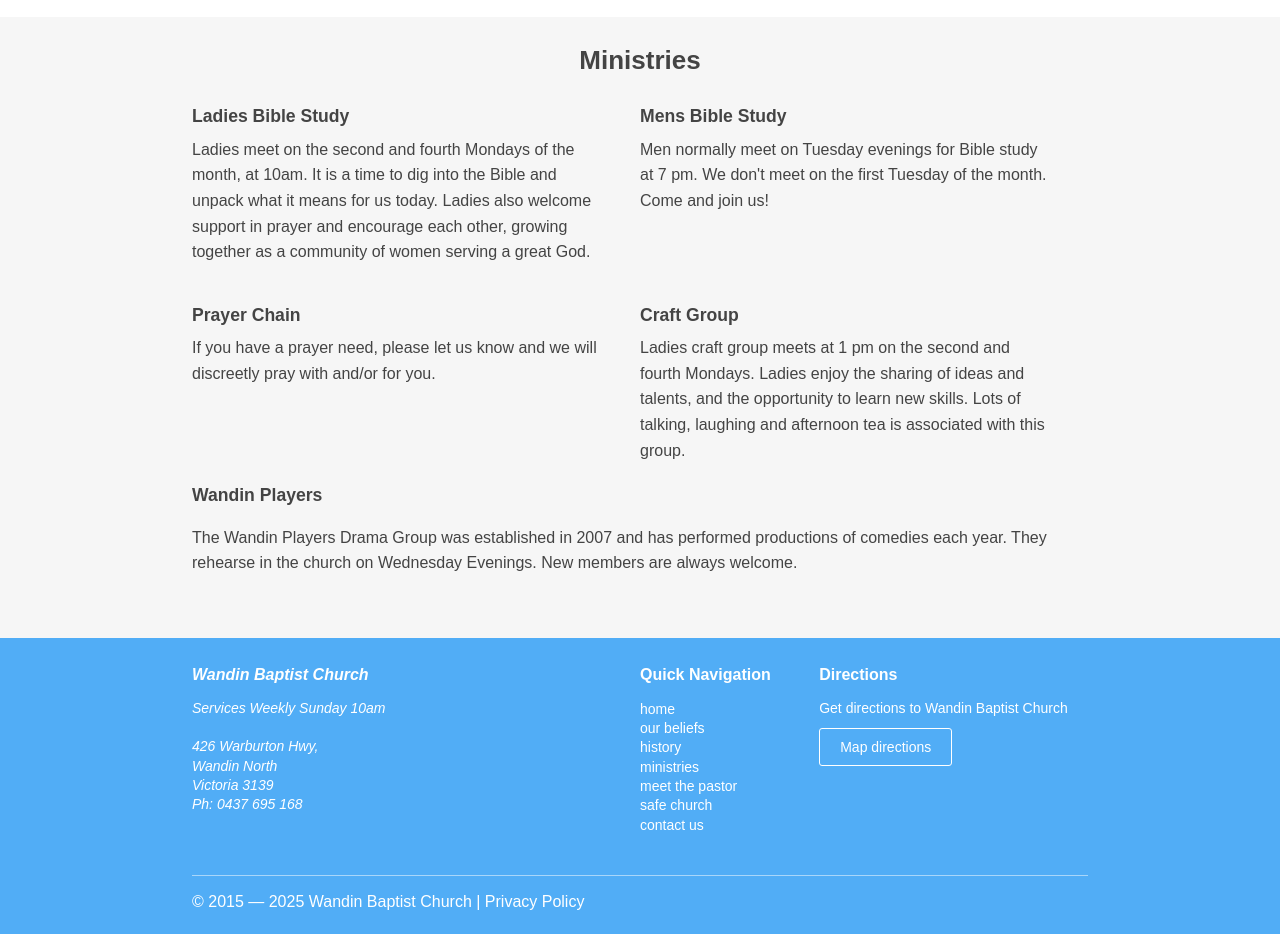
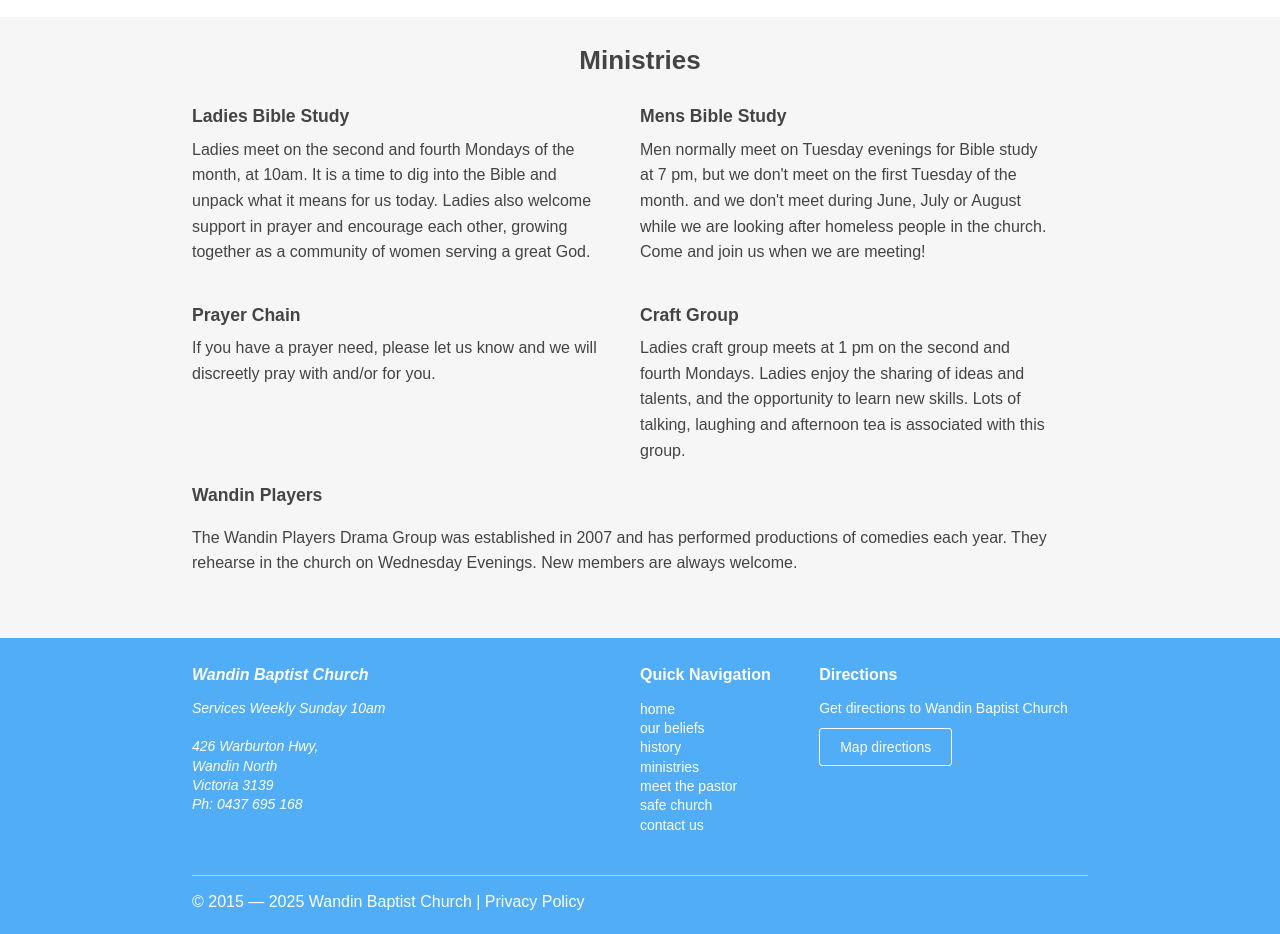
Before and after one commit to wandinbaptistchurch/wandinbaptistchurch.github.io, a plain HTML site: page child-safe-policy.html in a window 1280 px wide. Shown: the part 3860-4794 px from the top of the page. Drawn offline with nearby package versions, Linux system fonts and the light colour scheme; a web font is replaced by a local one.

Commit message:
Bible Study Updates

```diff
--- a/child-safe-policy.html
+++ b/child-safe-policy.html
@@ -309,7 +309,7 @@
         </li>
         <li>
           <h4>mens bible study</h4>
-          <p>Men normally meet on Tuesday evenings for Bible study at 7 pm. We don't meet on the first Tuesday of the month. Come and join us!</p>
+          <p>Men normally meet on Tuesday evenings for Bible study at 7 pm, but we don't meet on the first Tuesday of the month. and we don't meet during June, July or August while we are looking after homeless people in the church. Come and join us when we are meeting!</p>
           </p>
         </li>
 
```
Also changed, not shown: contact-us.html (+1 -1 lines), index.html (+1 -1 lines), our-beliefs.html (+1 -1 lines), privacy.html (+1 -1 lines), safe-church.html (+1 -1 lines), wandin-baptist-history.html (+1 -1 lines).
